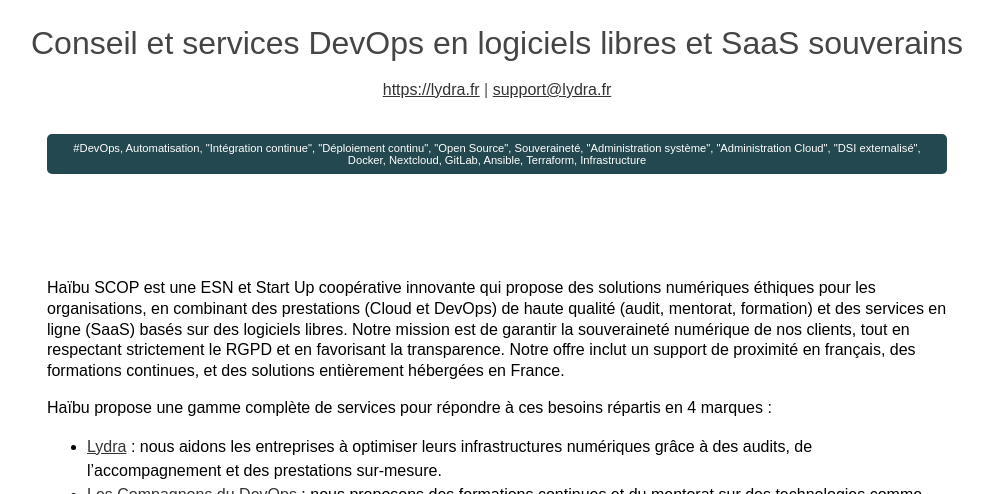
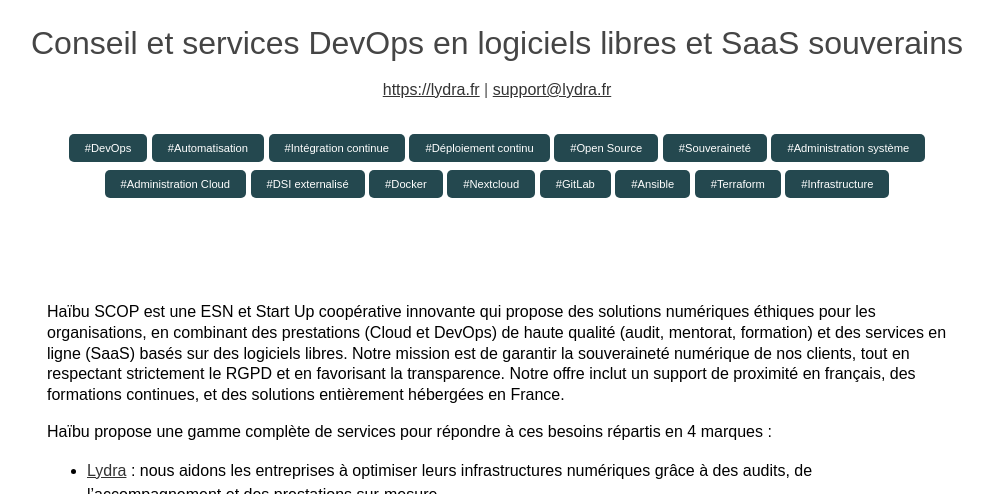
Before and after one commit to digicoop/cooptech.fr, a Jekyll site: the page built from _members/haibu.md, in a window 1280 px wide and 900 px high, cut to the strip 406-900 px from the top of the window. Shown: the whole strip, without its empty margins (143-1136 px from the left). Built offline with Jekyll 4.4.1, drawn with Linux system fonts in a browser that asks for light colours.

```diff
--- a/_members/haibu.md
+++ b/_members/haibu.md
@@ -5,7 +5,7 @@ website: https://lydra.fr
 description: Conseil et services DevOps en logiciels libres et SaaS souverains
 email: support@lydra.fr
 logo: https://lydra.fr/img/logo_lydra.svg
-keywords: DevOps, Automatisation, "Intégration continue", "Déploiement continu", "Open Source", Souveraineté, "Administration système", "Administration Cloud", "DSI externalisé", Docker, Nextcloud, GitLab, Ansible, Terraform, Infrastructure
+keywords: [DevOps, Automatisation, "Intégration continue", "Déploiement continu", "Open Source", Souveraineté, "Administration système", "Administration Cloud", "DSI externalisé", Docker, Nextcloud, GitLab, Ansible, Terraform, Infrastructure]
 ---
 Haïbu SCOP est une ESN et Start Up coopérative innovante qui propose des solutions numériques éthiques pour les organisations, en combinant des prestations (Cloud et DevOps) de haute qualité (audit, mentorat, formation) et des services en ligne (SaaS) basés sur des logiciels libres. Notre mission est de garantir la souveraineté numérique de nos clients, tout en respectant strictement le RGPD et en favorisant la transparence. Notre offre inclut un support de proximité en français, des formations continues, et des solutions entièrement hébergées en France.
 
```
Also changed, not shown: _members/fairness.md (+1 -1 lines), _members/insiders.md (+1 -1 lines), assets/members/fairness/logo.svg (added), assets/members/insiders/logo.svg (added).
